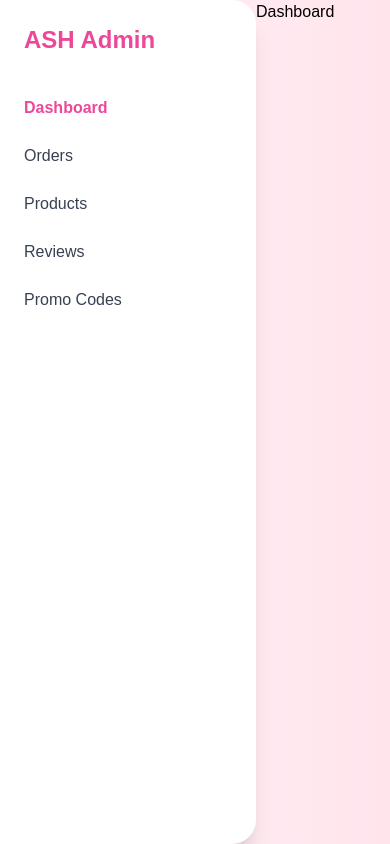
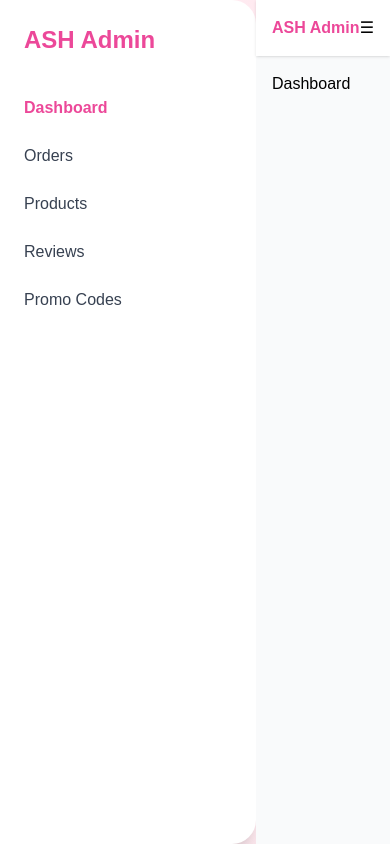
Before and after one commit to abdo6102004amr/ash-dash, a React (Create React App) app: page / in a window 390 px wide. Built offline with nearby package versions, Linux system fonts and the light colour scheme; no server answers.

Commit message:
Update App.js

```diff
--- a/src/App.js
+++ b/src/App.js
@@ -1,4 +1,5 @@
 import { BrowserRouter as Router, Routes, Route } from "react-router-dom";
+import { useState } from "react";
 import Sidebar from "./components/Sidebar";
 import DashboardReviews from "./pages/DashboardReviews";
 import Products from "./pages/Products";
@@ -6,22 +7,37 @@ import Orders from "./pages/Orders";
 import PromoPage from "./pages/PromoPage";
 
 function App() {
+  const [open, setOpen] = useState(false);
+
   return (
     <Router>
       <div className="flex">
-        <Sidebar />
 
-        <div className="flex-1">
-          <Routes>
-            <Route path="/" element={<h1>Dashboard</h1>} />
-            <Route path="/products" element={<Products />} />
-            <Route path="/orders" element={<Orders />} />
+        {/* 🔥 Sidebar */}
+        <Sidebar open={open} setOpen={setOpen} />
 
-            <Route path="/promos" element={<PromoPage />} />
-            {/* 🔥 Reviews */}
-            <Route path="/reviews" element={<DashboardReviews />} />
+        {/* 🔥 Content */}
+        <div className="flex-1 min-h-screen bg-gray-50">
 
-          </Routes>
+          {/* 🔥 Top bar (mobile only) */}
+          <div className="md:hidden p-4 bg-white shadow flex justify-between items-center">
+            <h1 className="text-pink-500 font-bold">ASH Admin</h1>
+
+            <button onClick={() => setOpen(true)}>
+              ☰
+            </button>
+          </div>
+
+          <div className="p-4 md:p-6">
+            <Routes>
+              <Route path="/" element={<h1>Dashboard</h1>} />
+              <Route path="/products" element={<Products />} />
+              <Route path="/orders" element={<Orders />} />
+              <Route path="/promos" element={<PromoPage />} />
+              <Route path="/reviews" element={<DashboardReviews />} />
+            </Routes>
+          </div>
+
         </div>
       </div>
     </Router>
```
